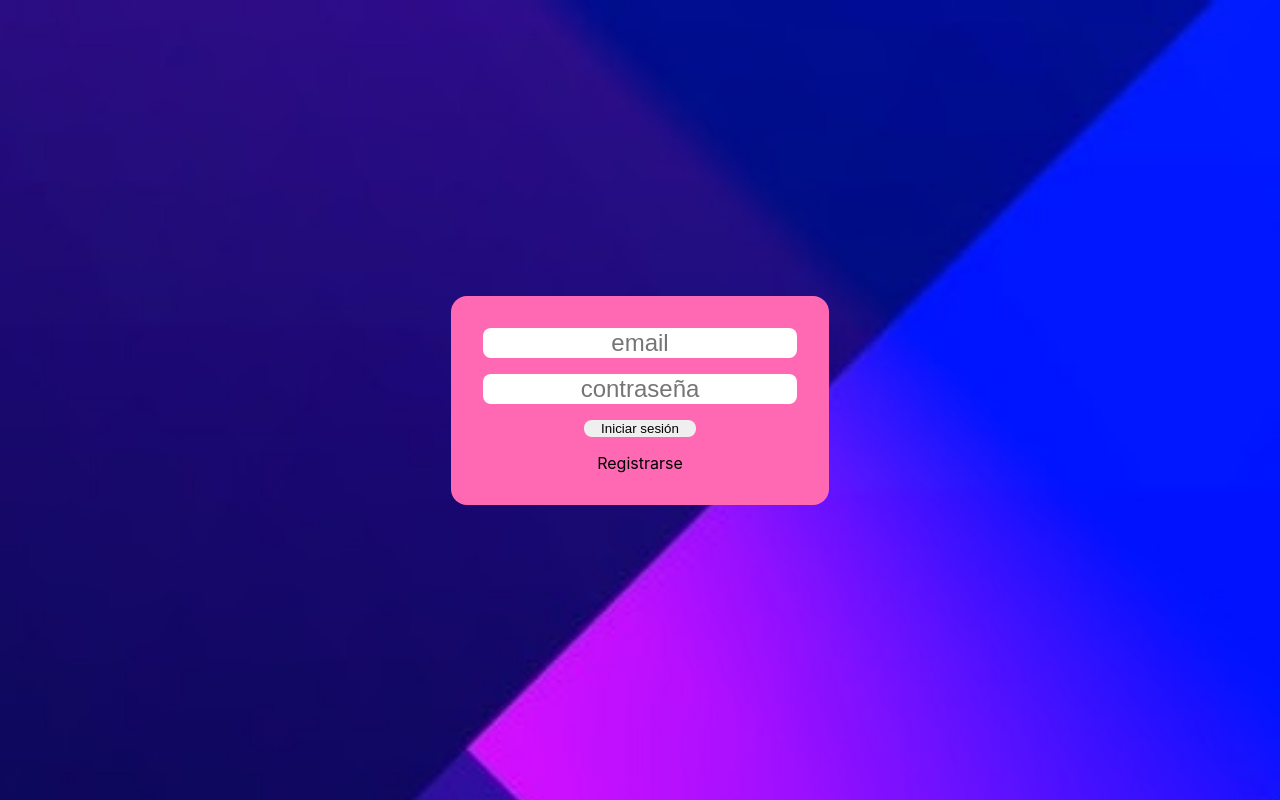
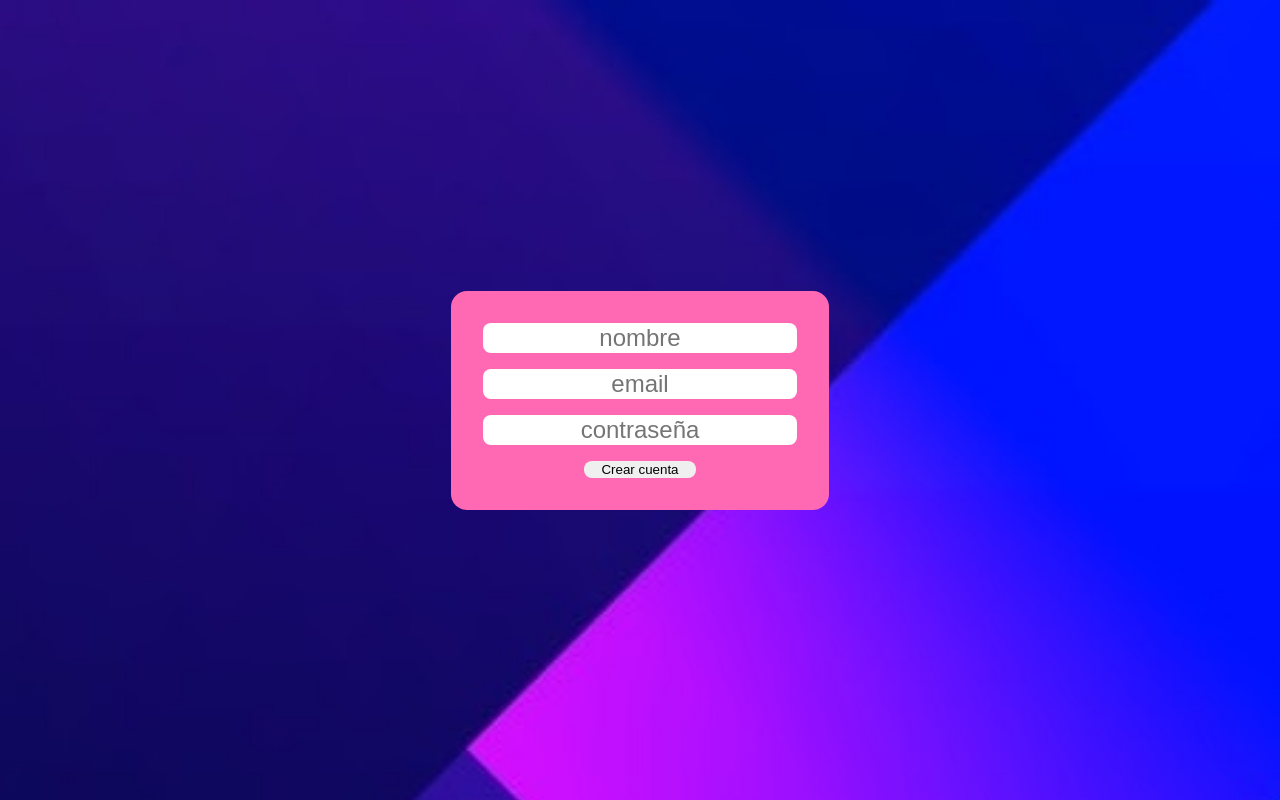
Before and after one commit to elenaradrus/FSFinances, a React (Create React App) app in the folder client/: page / in a window 1280 px wide. Built offline with nearby package versions, Linux system fonts and the light colour scheme.

Commit message:
create account and contact connected with endpoint

```diff
--- a/client/package.json
+++ b/client/package.json
@@ -34,5 +34,6 @@
       "last 1 firefox version",
       "last 1 safari version"
     ]
-  }
+  },
+  "proxy": "http://localhost:5000"
 }
--- a/client/src/App.js
+++ b/client/src/App.js
@@ -1,9 +1,11 @@
+import Contact from "./components/Contact";
 import Log from "./components/Log";
+import Register from "./components/Register";
 
 function App() {
   return (
     <div>
-      <Log/>
+      <Register/>
     </div>
   );
 }
--- /dev/null
+++ b/client/src/components/Contact.js
@@ -0,0 +1,40 @@
+import React, { useState, useEffect } from "react";
+
+const Contact = () => {
+
+    const [name, setName] = useState("");
+    const [email, setEmail] = useState("");
+    const [message, setMessage] = useState("");
+
+    const sendContactData = () => {
+        const requestOptions = {
+            method: "POST",
+            headers: { "Content-Type": "application/json" },
+            body: JSON.stringify({ dataName: name, dataEmail: email, dataMessage: message }),
+        };
+
+        fetch("contacto", requestOptions)
+            .then((response) => response.json())
+            .then((res) => {
+                setName(res.name)
+                setEmail(res.email)
+                setMessage(res.message);
+            })
+    };
+
+    return (
+        <div class='container'>
+            <div class='card'>
+                <div class='data'>
+                    <input type='text' placeholder='nombre' onChange={(e) => setName(e.target.value)} />
+                    <input type='email' placeholder='email' onChange={(e) => setEmail(e.target.value)} />
+                    <label>Mensaje</label>
+                    <textarea onChange={(e) => setMessage(e.target.value)}></textarea>
+                    <button class='btn' onClick={() => sendContactData()}>Enviar</button>
+                </div>
+            </div>
+        </div>
+    );
+}
+
+export default Contact;
--- /dev/null
+++ b/client/src/components/Register.js
@@ -0,0 +1,39 @@
+import React, { useState, useEffect } from "react";
+
+const Register = () => {
+
+    const [name, setName] = useState("");
+    const [email, setEmail] = useState("");
+    const [password, setPassword] = useState("");
+
+    const createAccount = () => {
+        const requestOptions = {
+            method: "POST",
+            headers: { "Content-Type": "application/json" },
+            body: JSON.stringify({ accountName: name, accountEmail: email, accountPassword: password }),
+        };
+
+        fetch("registro", requestOptions)
+            .then((response) => response.json())
+            .then((res) => {
+                setName(res.name)
+                setEmail(res.email)
+                setPassword(res.password);
+            })
+    };
+
+    return (
+        <div class='container'>
+            <div class='card'>
+                <div class='data'>
+                    <input type='text' placeholder='nombre' onChange={(e) => setName(e.target.value)}/>
+                    <input type='email' placeholder='email' onChange={(e) => setEmail(e.target.value)}/>
+                    <input type='password' placeholder='contraseña' onChange={(e) => setPassword(e.target.value)}/>
+                    <button class='btn' onClick={() => createAccount()}>Crear cuenta</button>
+                </div>
+            </div>
+        </div>
+    );
+}
+
+export default Register;
--- a/client/src/index.css
+++ b/client/src/index.css
@@ -12,7 +12,7 @@ code {
     monospace;
 }
 
-.logContainer {
+.container {
   height: 100vh;
   background-image: url('../public/background.jpeg');
 
@@ -22,14 +22,14 @@ code {
   align-items: center;
 }
 
-.logCard {
-  background-color:hotpink;
+.card {
+  background-color: hotpink;
   padding: 2rem;
   border-style: none;
   border-radius: 1rem;
 }
 
-.logIn {
+.data {
   display: flex;
   flex-direction: column;
   gap: 1rem;
@@ -42,7 +42,7 @@ input {
   font-size: 1.5rem;
 }
 
-.btnLog {
+.btn {
   border-radius: .5rem;
   border-style: none;
   width: 7rem;
@@ -58,3 +58,9 @@ input {
 a:hover {
   text-decoration: underline;
 }
+
+textarea {
+  height: 15rem;
+  border-radius: .5rem;
+  border-style: none;
+}
```
Also changed, not shown: 2 other files (tests, documents, lock files or other folders).
